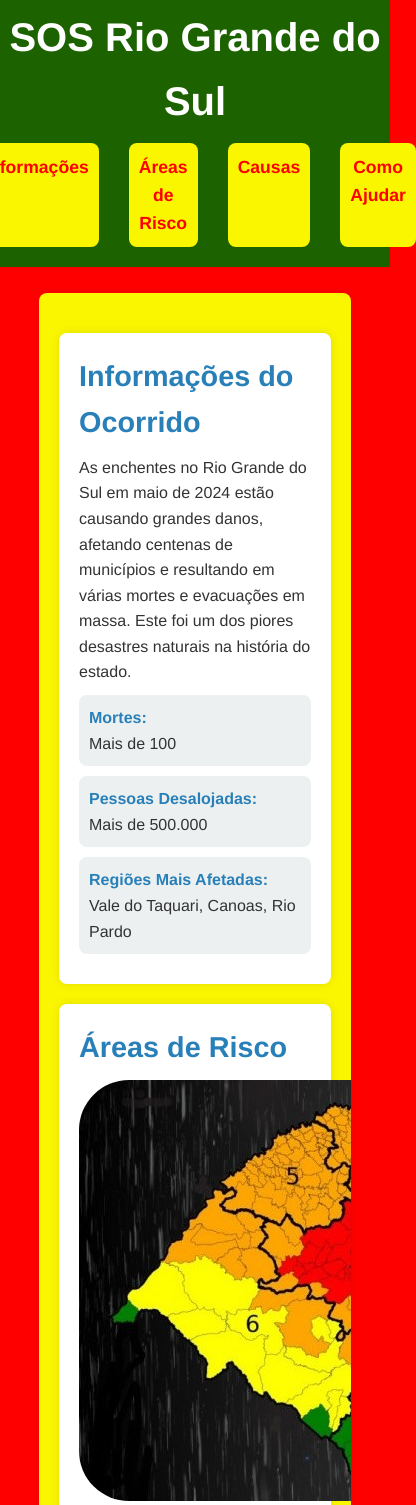
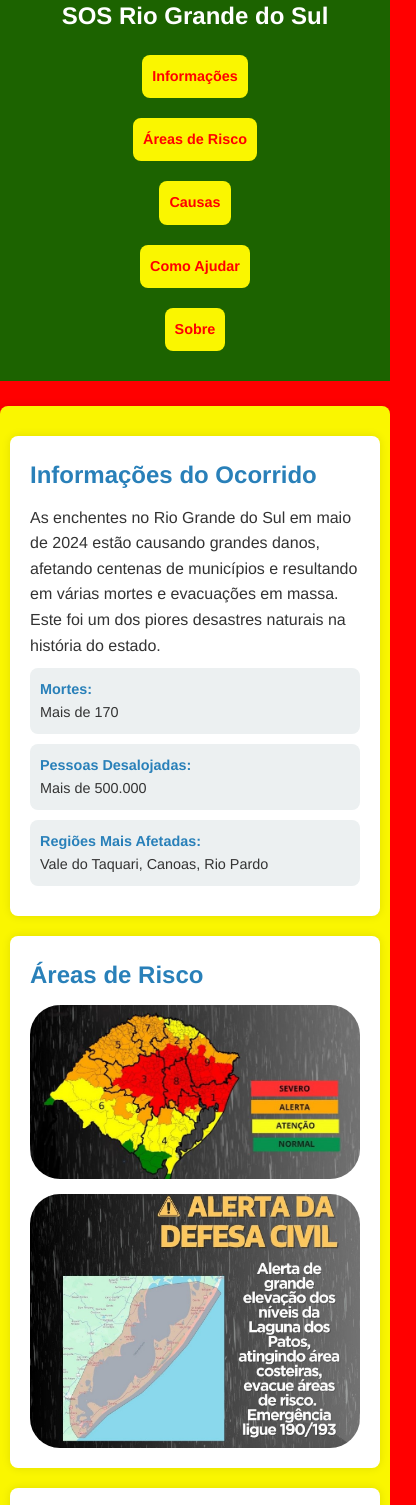
Before and after one commit to SamuelloranD/projeto_front, a plain HTML site: page index.html in a window 390 px wide. Shown: the part 93-1598 px from the top of the page, 416 px wide, since content can reach past the window. Drawn offline with Linux system fonts and the light colour scheme.

Commit message:
Nova atualização

```diff
--- a/estilo.css
+++ b/estilo.css
@@ -27,7 +27,11 @@ header p {
     font-size: 1.2em;
 }
 
-
+.post img {
+    border-radius: 30px;
+    width: 49%; /* Ajuste o valor conforme necessário */
+    display: block;
+}
 
 .container {
     width: 80%;
@@ -42,7 +46,6 @@ header p {
 .main-content {
     margin: 20px 0;
 }
-
 
 .post {
     background: #fff;
@@ -61,11 +64,6 @@ header p {
 .post p {
     margin-bottom: 10px;
     line-height: 1.6;
-}
-
-.post img {
-    align-items: center;
-    border-radius: 50px;
 }
 
 ul {
@@ -108,7 +106,6 @@ footer p {
     color: #2980b9;
 }
 
-
 nav ul {
     list-style: none;
     display: flex;
@@ -129,3 +126,62 @@ nav ul li a {
 nav ul li a:hover {
     text-decoration: underline;
 }
+
+.risk-images {
+    display: flex;
+    gap: 15px;
+}
+
+/* Responsividade */
+
+@media (max-width: 768px) {
+    header h1 {
+        font-size: 2em;
+    }
+
+    header div {
+        display: flex;
+        flex-direction: column;
+        align-items: center;
+    }
+
+    nav ul {
+        flex-direction: column;
+        align-items: center;
+    }
+
+    nav ul li {
+        margin: 10px 0;
+    }
+
+    .container {
+        width: 100%;
+        padding: 10px;
+    }
+
+    .post img {
+        width: 100%;
+    }
+
+    .risk-images {
+        flex-direction: column;
+    }
+}
+
+@media (max-width: 480px) {
+    header h1 {
+        font-size: 1.5em;
+    }
+
+    .post h2 {
+        font-size: 1.5em;
+    }
+
+    nav ul li a {
+        font-size: 1em;
+    }
+
+    ul li {
+        font-size: 0.9em;
+    }
+}
--- a/index.html
+++ b/index.html
@@ -20,6 +20,7 @@
                 <li><a href="#areas-de-risco"><strong>Áreas de Risco</strong></a></li>
                 <li><a href="#causas"><strong>Causas</strong></a></li>
                 <li><a href="#como-ajudar"><strong>Como Ajudar</strong></a></li>
+                <li><a href="#sobre"><strong>Sobre</strong></a></li>
             </ul>
         </nav>
     </header><br>
@@ -30,7 +31,7 @@
                 <h2>Informações do Ocorrido</h2>
                 <p>As enchentes no Rio Grande do Sul em maio de 2024 estão causando grandes danos, afetando centenas de municípios e resultando em várias mortes e evacuações em massa. Este foi um dos piores desastres naturais na história do estado.</p>
                 <ul>
-                    <li><strong>Mortes:</strong> Mais de 100</li>
+                    <li><strong>Mortes:</strong> Mais de 170</li>
                     <li><strong>Pessoas Desalojadas:</strong> Mais de 500.000</li>
                     <li><strong>Regiões Mais Afetadas:</strong> Vale do Taquari, Canoas, Rio Pardo</li>
                 </ul>
@@ -38,8 +39,9 @@
 
             <article class="post" id="areas-de-risco">
                 <h2>Áreas de Risco</h2>
-                    <div>
-                        <img src="img/risco.jpeg" alt="Áreas de Risco. Alerta Defesa Civil" style="text-align: center; display: grid; justify-content: center;">
+                    <div class="risk-images">
+                        <img src="img/risco.jpeg" alt="Áreas de Risco. Alerta Defesa Civil">
+                        <img src="img/risco2.jpg" alt="Áreas de Risco. Alerta Defesa Civil">
                     </div>
             </article>
 
@@ -81,6 +83,23 @@
                     </li>
                 </ul>
             </article>
+
+            <article class="post" id="sobre">
+                <h2>Sobre o projeto</h2>
+                <ul>
+                    <li>
+                        <strong>Sobre o site:</strong>
+                        <br>O site "SOS Rio Grande do Sul" foi criado com o propósito de centralizar informações vitais sobre as enchentes devastadoras que atingiram o estado em 2024. Nossa missão é fornecer um recurso abrangente e acessível tanto para os afetados pelo desastre quanto para aqueles que desejam ajudar.
+                    </li>
+                    <li>
+                        <strong>Equipe:</strong>
+                        <br>Samuel Lorand Souto Araujo
+                        <br>Ruam Henrique Ramos
+                        <br>Caio Zidany S. Gomes
+                        <br>Kamilly Vitoria Freire Lima
+                    </li>
+                </ul>
+            </article>
         </div>
     </div>
 
```
Also changed, not shown: img/risco2.jpg (added).
